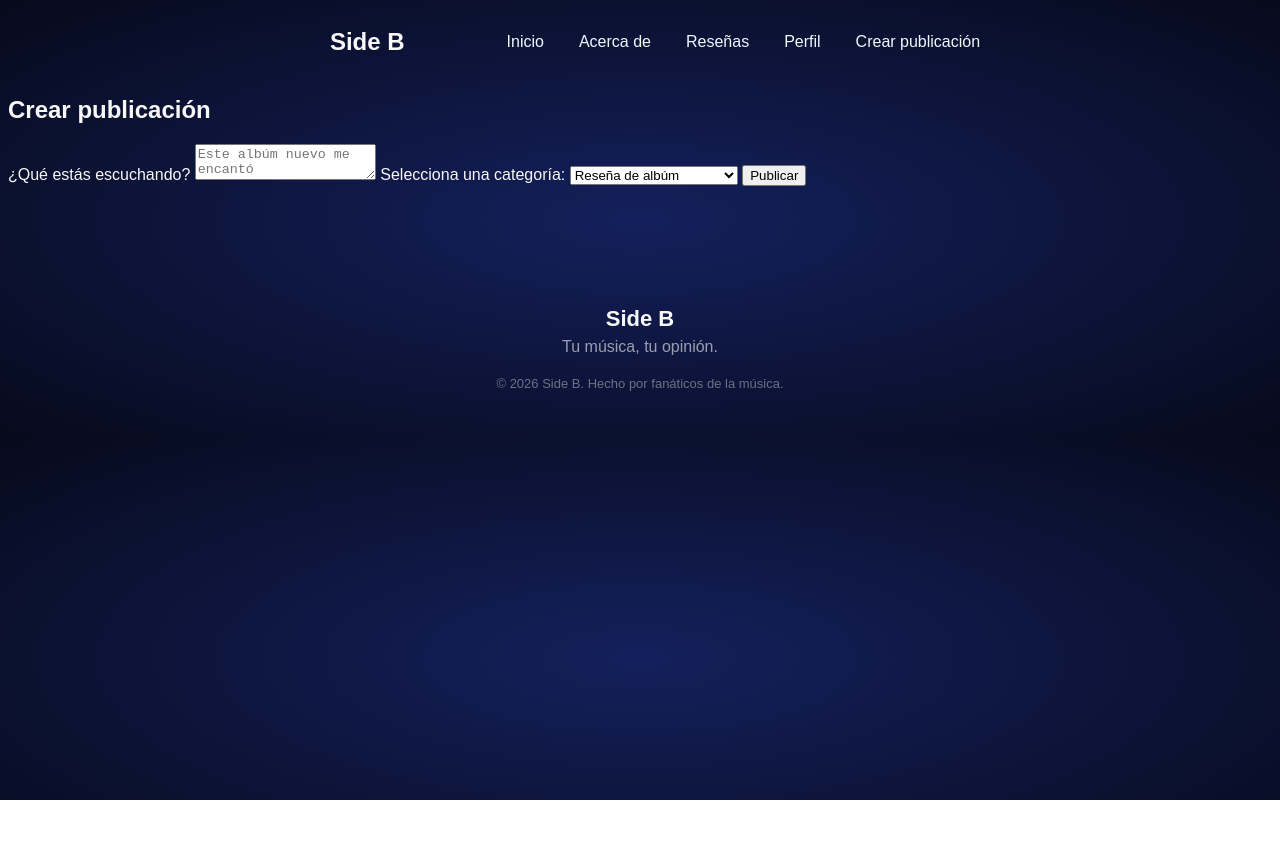
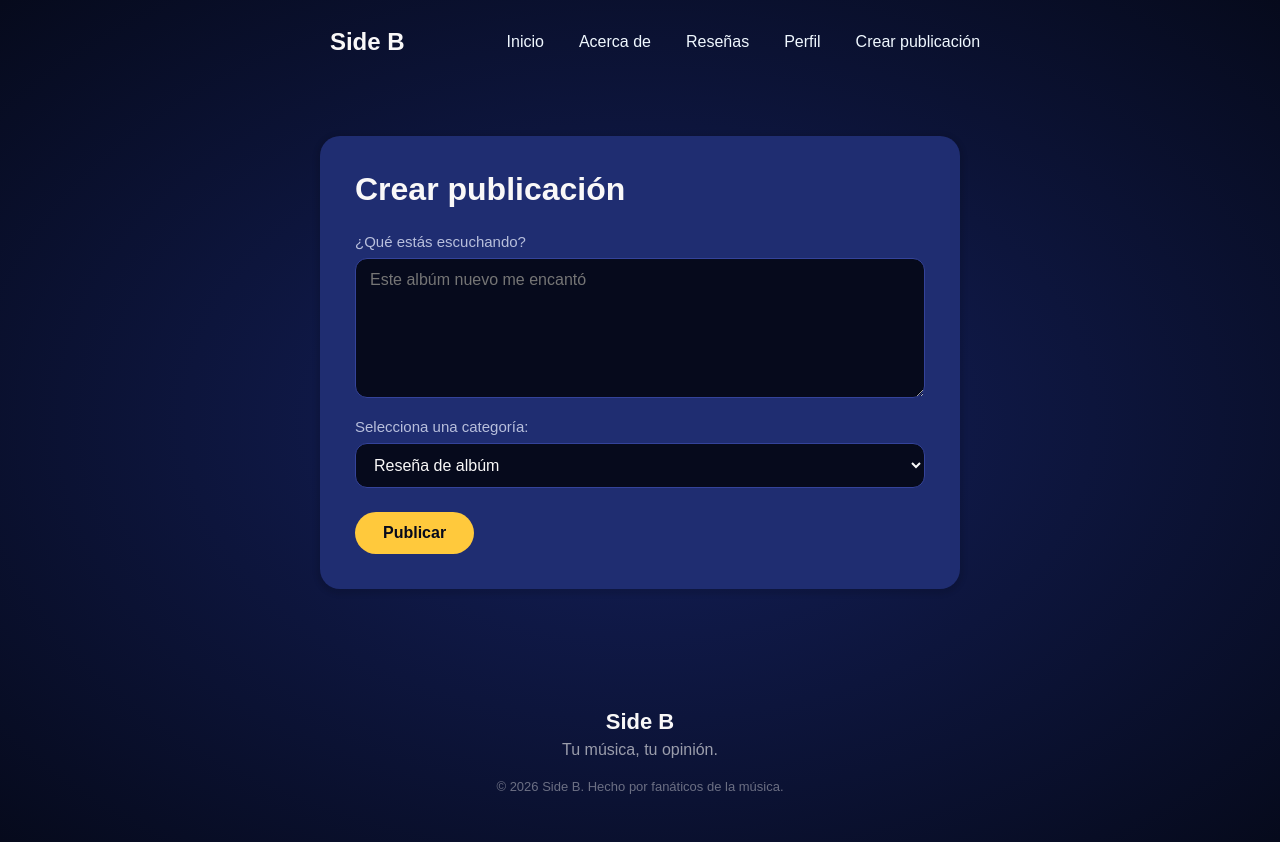
Before and after one commit to fabiolaamesen/proyecto-side-b, a plain HTML site: page html/crear-publicacion.html in a window 1280 px wide. Before the commit the page ends 800 px from the top, so only its background shows below. Drawn offline with Linux system fonts and the light colour scheme.

Commit message:
Seccion de crear publicacion diseñada y centrada

```diff
--- a/css/style.css
+++ b/css/style.css
@@ -415,3 +415,77 @@ footer{
     margin: 0 auto;
     padding-top: 40px;
 }
+
+/* ---- CREAR PUBLICACION ---- */
+
+/*Contenedor de form centrado*/
+#crear-publicacion{
+    width: min(640px, calc(100% - 60px));
+    margin: 60px auto 0;
+    padding: 35px;
+    background-color: #1f2d71;
+    border-radius: 20px;
+    box-shadow: 0 2px 4px 4px rgba(0, 0, 0, 0.1);
+    box-sizing: border-box;
+}
+/*Titulo de contenedor*/
+#crear-publicacion h2{
+    margin: 0 0 25px;
+    font-size: 32px;
+}
+/*Formulario organizado uno arriba del otro*/
+#crear-publicacion form{
+    display: grid;
+    gap: 8px;
+}
+/*Titulos de cada campo*/
+#crear-publicacion label{
+    margin-top: 12px;
+    font-size: 15px;
+    color: #b8bfdc;
+}
+/*Label 1*/
+#crear-publicacion label:first-of-type{
+    margin-top: 0;
+}
+/*Posicion de textarea y selector de categoria*/
+#crear-publicacion textarea,
+#crear-publicacion select{
+    width: 100%;
+    padding: 12px 14px;
+    box-sizing: border-box;
+    background-color: #060a1c;
+    color: inherit;
+    font: inherit;
+    border: 1px solid #34439a;
+    border-radius: 12px;
+}
+/*Altura del textarea*/
+#crear-publicacion textarea{
+    min-height: 140px;
+    resize: vertical;
+}
+/*Focus al darle click al campo*/
+#crear-publicacion textarea:focus,
+#crear-publicacion select:focus{
+    outline: 2px solid #4ee1b0;
+    border-color: #4ee1b0;
+}
+/*Boton publicar*/
+#crear-publicacion button{
+    justify-self: start;
+    margin-top: 16px;
+    padding: 12px 28px;
+    border: none;
+    border-radius: 999px;
+    background-color: #ffc93c;
+    color: #060a1c;
+    font: inherit;
+    font-weight: bold;
+    cursor: pointer;
+    transition: transform 0.3s ease;
+}
+/*Hover del boton de publicar*/
+#crear-publicacion button:hover{
+    transform: translateY(-3px);
+}
```
